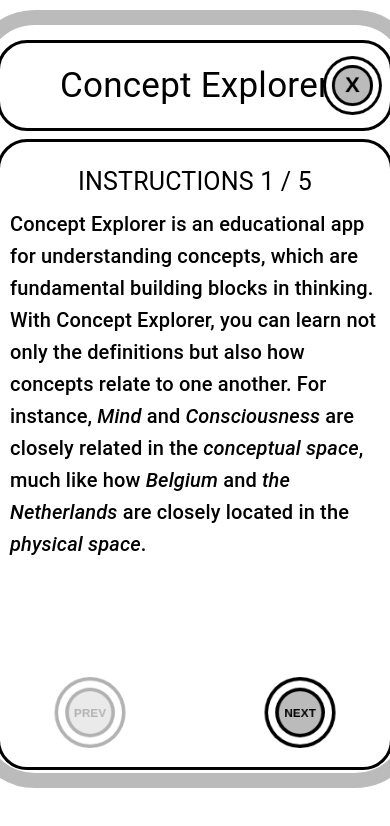
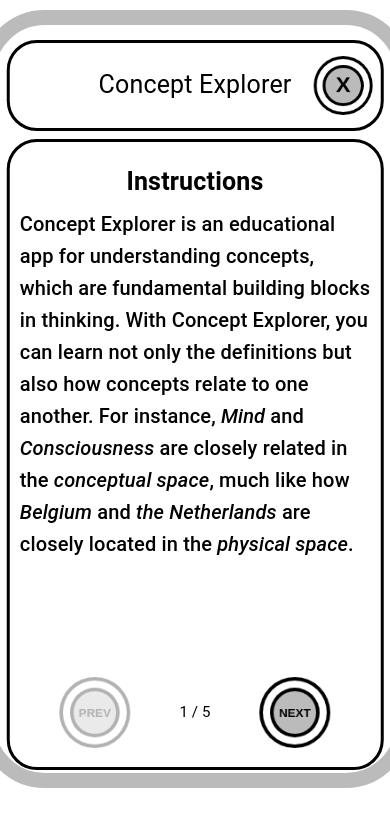
Before and after one commit to JoelHKV/ConceptExplorer, a React (Vite) app: page / in a window 390 px wide. Both pictures are taken after a click on the picture 352 px from the left and 85 px from the top of the page. Shown: the top 826 px of the page. Built offline with nearby package versions, Linux system fonts and the light colour scheme; no server answers.

Commit message:
popup bar graph added, instructions improved, readme improved 3

```diff
--- a/src/App.css
+++ b/src/App.css
@@ -1,8 +1,5 @@
 :root {
     --background-color: #bbb;
-    --button-text-color: #000000;
-    --button-background-color: #77ee00;
-    --button-background-color-hover: #55aa00;
     --app-max-width: 750px;
     --app-height: 85vh;
     --title-height: clamp(40px, 10vh, 100px);
@@ -18,7 +15,7 @@
     left: 50%;
     top: 3%;
     transform: translateX(-50%);
-    width: clamp(200px, 100%, var(--app-max-width) + 0px);
+    width: clamp(200px, 95%, var(--app-max-width) + 0px);
     height: var(--app-height);
     user-select: none;
     border: solid white clamp(15px, 3vmin, 30px);
@@ -29,7 +26,6 @@
 }
 
 
-
 html {
     font-size: 20px; /* Set the root font size */
 }
--- a/src/App.jsx
+++ b/src/App.jsx
@@ -1,7 +1,7 @@
 import React, { useState, useRef, useEffect } from 'react';
 
 import { useDispatch, useSelector } from 'react-redux';
-import { newGameMode, newMapLocation, newMarkerState, newPolylineState } from './reducers/conceptExplorerSlice';
+import { newGameMode, newMapLocation, newMarkerState, newPolylineState, deleteMarkerState } from './reducers/conceptExplorerSlice';
 
 import { Box } from '@mui/material'; // use MUI component library
 
@@ -51,11 +51,6 @@ const App = () => {
     const viewThreshold = useSelector((state) => state.counter[0].viewThreshold);
     const gameMode = useSelector((state) => state.counter[0].gameMode); //
 
-
-    const koira = drawCanvasSizeReturnDataURL(100, 'KOIRA', '0.8', [0.9, 0.45, 0.35], 20)
-
-
-
     const processMarkerClick = (thisConcept, clickDirection, lat, lng, realMarkerClick) => {
         if (gameMode === 'browse' && clickDirection === 0 && realMarkerClick) { // center marker clicked while browsing
             dispatch(newGameMode('details')) // open the popup for details
@@ -83,12 +78,12 @@ const App = () => {
         }
 
         if (gameMode === 'route') { // concept clicked while checking the route history, make it the new center concept
+            dispatch(deleteMarkerState({ markerName: 'ALL' }))
             processMarkers(thisConcept, 0, lat, lng, false, false)
             dispatch(newGameMode('browse'))
             return
         }
     }
-
 
     const processMarkers = (thisConcept, clickDirection, lat, lng, prevRoundExists, enablepolyline) => {
         drawPolyline(0, 0, 0, 0, 1)
@@ -156,7 +151,6 @@ const App = () => {
 
         }, 400)
 
-
         if (prevRoundExists) {
             dispatch(newMapLocation({ dall: 'dall', value: { pan: true, lat: lat, lng: lng } }));
 
@@ -166,8 +160,6 @@ const App = () => {
         }
 
     }
-
-
 
     const updateMarkers = (newOptions, keepBrightArray, lat, lng, opacity, diameter) => {
 
@@ -192,7 +184,6 @@ const App = () => {
                 opacity: thisOpacity,
                 diameter: diameter,
                 dataURL: drawCanvasSizeReturnDataURL(diameter, markerTitleUpperCase, formattedValue, [0.9, 0.45, 0.35], diameter / 5),
-
 
             }
 
@@ -224,7 +215,6 @@ const App = () => {
 
     }
 
-
     const getMarkerDiameter = (thisSize) => {
         const minDimen = Math.min(googleMapDimensions.width, googleMapDimensions.height);
         const diameter = minDimen * googlemapMarkerSizes[thisSize];
@@ -240,9 +230,7 @@ const App = () => {
                 <>
                     <GoogleMapsApp
                         processMarkerClick={processMarkerClick}
-
                         map={map}
-
                     />
                     <BottomButtons
                         roundCounter={roundCounter}
--- a/src/components/BarGraphBlock.css
+++ b/src/components/BarGraphBlock.css
@@ -20,7 +20,7 @@
 
 .bar-graph-label {
     position: absolute;
-    top: -3vh;
+    top: -3.3vh;
 }
 
 .concrete-label {
--- a/src/components/BottomButtons.css
+++ b/src/components/BottomButtons.css
@@ -17,6 +17,13 @@
     cursor: pointer;
     height: 80%;
 }
+
+@media screen and (max-width: 400px) {
+    .home-button, .back-button, .route-button, .random-button, .globe-button {
+        height: 70%;
+    }
+}
+
 .home-button {
     left: 10%;
 }
--- a/src/components/InstructionBlock.css
+++ b/src/components/InstructionBlock.css
@@ -12,7 +12,6 @@
 .InstructionBlockTitle {
     cursor: pointer;
     display: flex;
-    justify-content: space-between;
     align-items: center;
     justify-content: center;
     position: relative;
@@ -33,7 +32,8 @@
     white-space: nowrap; /* Prevents text from wrapping to the next line */
     overflow: hidden; /* Hides any overflowed content */
     text-overflow: ellipsis;
-    font-size: clamp(35px, 4vw, 44px) !important;
+    font-size: clamp(25px, 4vw, 44px) !important;
+
 }
 
 .ExpandButton {
@@ -65,19 +65,14 @@
         transition: height 0.5s ease-in-out, border 0.5s steps(1, start)
     }
 
-
-
 .InstructionBlockHeader {
     margin-top: 3vh !important;
     font-size: clamp(25px, 2vw, 35px) !important;
+    font-weight: bold !important;
+
 }
 
-
-
-
-
-
-.prevbutton, .nextbutton {
+.prevbutton, .nextbutton, .InstructionCounter {
     position: absolute;
     bottom: 3%;
     height: calc(var(--button-size) * 1.2);
@@ -92,9 +87,19 @@
 
 }
 
-    .navbuttondis {
-        opacity: 0.3;
-    }
+.InstructionCounter {
+    font-size: 20px;
+    left: 50%;
+    display: flex;
+    align-items: center;
+    justify-content: center;
+    font-size: clamp(15px, 2vw, 22px) !important;
+}
+
+
+.navbuttondis {
+    opacity: 0.3;
+}
 
 
 
--- a/src/components/InstructionBlock.jsx
+++ b/src/components/InstructionBlock.jsx
@@ -78,12 +78,14 @@ const InstructionBlock = ( ) => {
                 {showText &&  (
                     <>
                         <Typography className='InstructionBlockHeader' variant="h4">
-                            INSTRUCTIONS  {introCounter + 1} / {instructionsText.length}
+                            Instructions
                         </Typography>
                         <Typography className='InstructionBlock_Text' variant="h6" style={{ whiteSpace: 'pre-line' }}>
                             <div dangerouslySetInnerHTML={{ __html: instructionsText[introCounter] }} />
                         </Typography>
-
+                        <Typography className='InstructionCounter' variant="h4">
+                            {introCounter + 1} / {instructionsText.length}
+                        </Typography>
                         <img className={`prevbutton ${prevButtonDisabled}`} src={prevbuttonImage} onClick={() => prevButtonDisabled === '' ? takeStep(-1) : ''} alt="Previous" />
                         <img className={`nextbutton ${nextButtonDisabled}`} src={nextbuttonImage} onClick={() => nextButtonDisabled === '' ? takeStep(1) : ''} alt="Next" />
 
--- a/src/components/OverlayBlock.css
+++ b/src/components/OverlayBlock.css
@@ -48,7 +48,7 @@
 
 }
 .OverlayBlockTitle {
-    font-size: clamp(35px, 4vw, 44px) !important;
+    font-size: clamp(28px, 4vw, 44px) !important;
 }
 .OverlayBlockSubTitle {
     font-size: clamp(20px, 3vw, 25px) !important;
@@ -56,7 +56,7 @@
 
 
 .OverlayBlockText {
-    font-size: clamp(18px, 2.5vw, 22px) !important;
+    font-size: clamp(14px, 2.5vw, 22px) !important;
     text-align: left;
     padding: 1rem;
 }
@@ -64,7 +64,7 @@
 .OverlayBlockFoot {
     position: absolute;
     top: 92%;
-    font-size: clamp(18px, 2.5vw, 22px) !important;
+    font-size: clamp(14px, 2.5vw, 22px) !important;
     text-align: left;
     padding: 0.5rem;
 }
```
Also changed, not shown: 1 other file (tests, documents, lock files or other folders).
